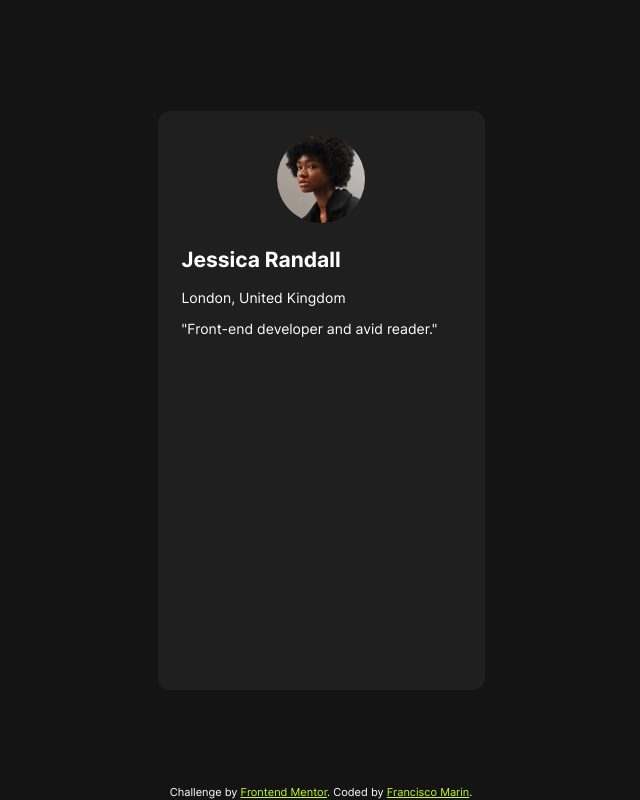
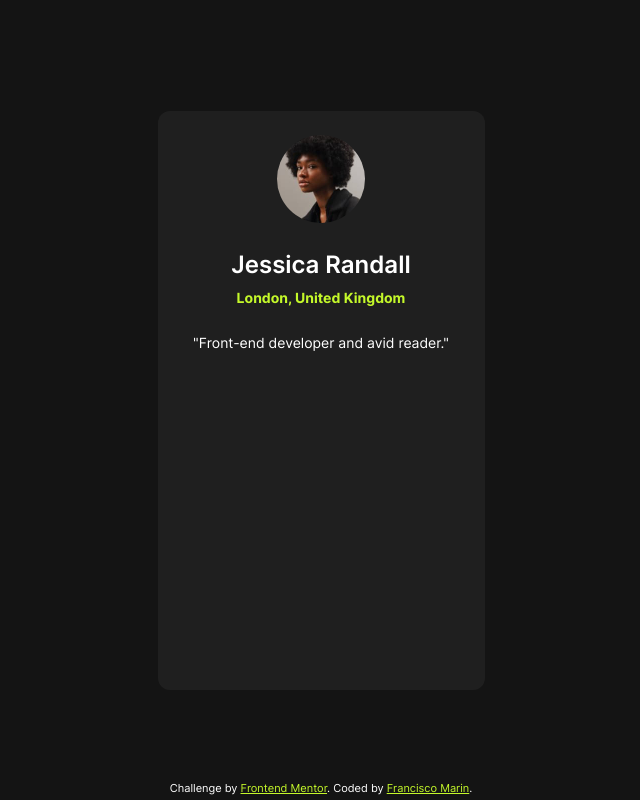
Before and after one commit to Franciscoj91/social-links-profile, a plain HTML site: page index.html in a window 1280 px wide. Shown: the whole page, without its empty margins (319-959 px from the left). Drawn offline with Linux system fonts and the light colour scheme.

Commit message:
feat: add card texts styles

```diff
--- a/assets/css/styles.css
+++ b/assets/css/styles.css
@@ -39,6 +39,7 @@ body {
   justify-content: center;
   align-items: center;
   height: 100vh;
+  line-height: 150%;
 }
 
 .card {
@@ -48,6 +49,7 @@ body {
   width: 327px;
   min-height: 579px;
   border-radius: 12px;
+  text-align: center;
 }
 
 .card-avatar {
@@ -61,6 +63,33 @@ body {
   border-radius: 50%;
 }
 
+.card-title {
+
+  margin-bottom: 1.5rem;
+}
+
+.card-title h2 {
+  font-size: var(--font-size-heading);
+  margin: 0 0 0.25rem;
+  font-weight: 600;
+  padding: 7.5px 0;
+}
+
+.card-title p {
+  color: var(--color-primary);
+  margin: 0;
+  font-weight: 700;
+}
+
+.card-info {
+  margin-bottom: 1.5rem;
+}
+
+.card-info p {
+  margin: 0;
+
+}
+
 
 .attribution {
   font-size: 11px;
```
